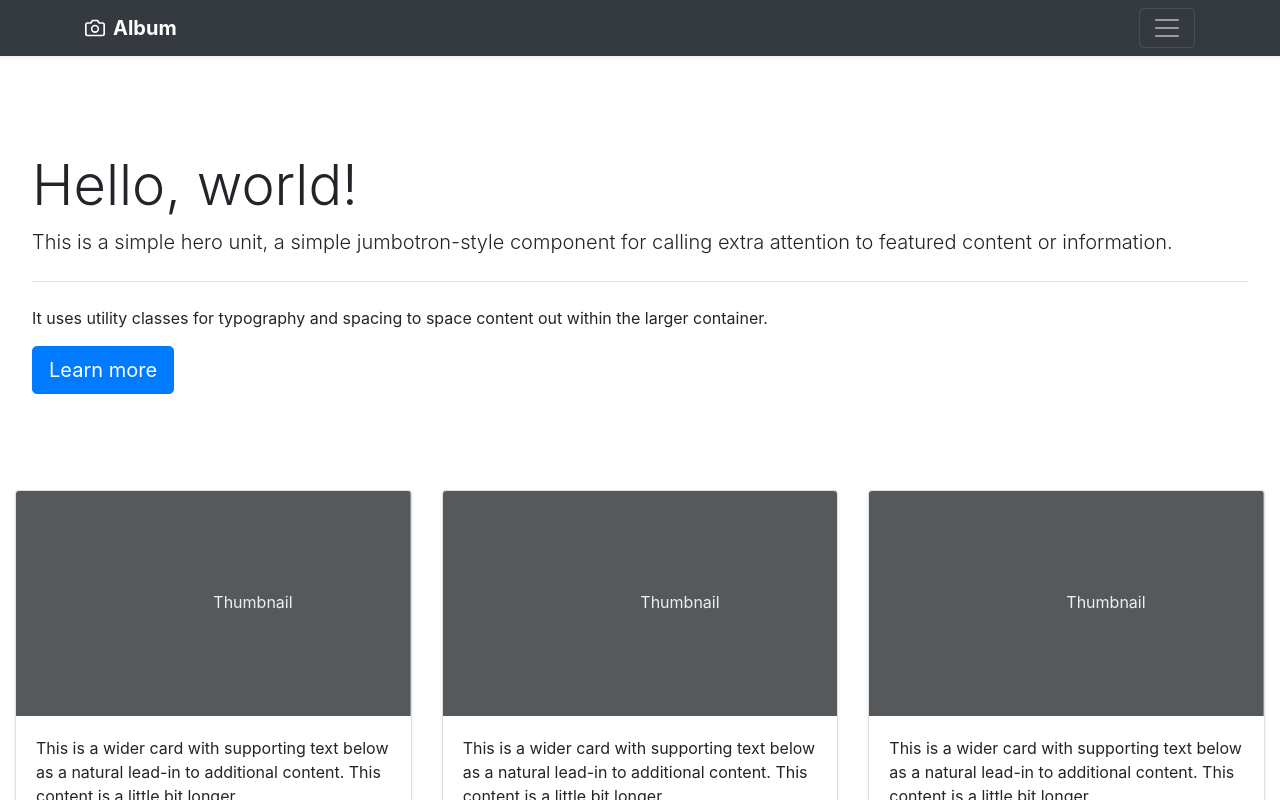
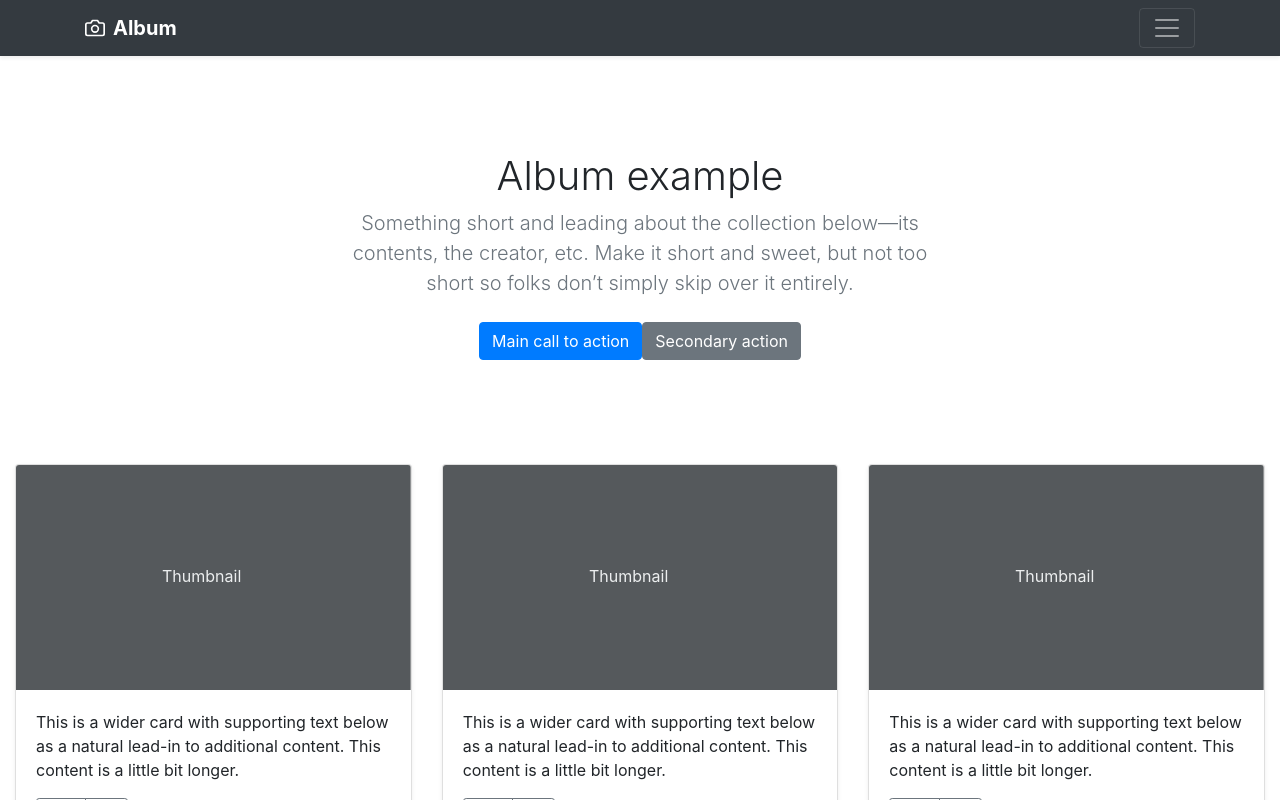
Before and after one commit to ImsirovicAjdin/angular-7p6mhd, an Angular app: page / in a window 1280 px wide. Shown: the top 800 px of the page. Built offline with nearby package versions, Linux system fonts and the light colour scheme.

Commit message:
Update the jumbotron, and other small fixes

```diff
--- a/src/app/app.component.html
+++ b/src/app/app.component.html
@@ -1,6 +1,8 @@
 <div>
   <header-area></header-area>
-  <jumbotron-area></jumbotron-area>
-  <cards-area></cards-area>
+  <main role="main">
+    <jumbotron-area></jumbotron-area>
+    <cards-area></cards-area>
+  </main>
   <footer-area></footer-area>
 </div>
--- a/src/app/cards/cards.component.html
+++ b/src/app/cards/cards.component.html
@@ -5,7 +5,7 @@
         <svg class="bd-placeholder-img card-img-top" width="100%" height="225" xmlns="http://www.w3.org/2000/svg"
           preserveAspectRatio="xMidYMid slice" focusable="false" role="img" aria-label="Placeholder: Thumbnail">
           <title>Placeholder</title>
-          <rect width="100%" height="100%" fill="#55595c"></rect><text x="50%" y="50%" fill="#eceeef"
+          <rect width="100%" height="100%" fill="#55595c"></rect><text x="37%" y="50%" fill="#eceeef"
             dy=".3em">Thumbnail</text>
         </svg>
         <div class="card-body">
--- a/src/app/jumbotron/jumbotron.component.html
+++ b/src/app/jumbotron/jumbotron.component.html
@@ -1,7 +1,11 @@
-<div class="jumbotron">
-  <h1 class="display-4">Hello, world!</h1>
-  <p class="lead">This is a simple hero unit, a simple jumbotron-style component for calling extra attention to featured content or information.</p>
-  <hr class="my-4">
-  <p>It uses utility classes for typography and spacing to space content out within the larger container.</p>
-  <a class="btn btn-primary btn-lg" href="#" role="button">Learn more</a>
-</div>
+<section class="jumbotron text-center">
+	<div class="container">
+		<h1 class="jumbotron-heading">Album example</h1>
+		<p class="lead text-muted">Something short and leading about the collection below—its contents, the creator, etc. Make
+			it short and sweet, but not too short so folks don’t simply skip over it entirely.</p>
+		<p>
+			<a href="#" class="btn btn-primary my-2">Main call to action</a>
+			<a href="#" class="btn btn-secondary my-2">Secondary action</a>
+		</p>
+	</div>
+</section>
```
